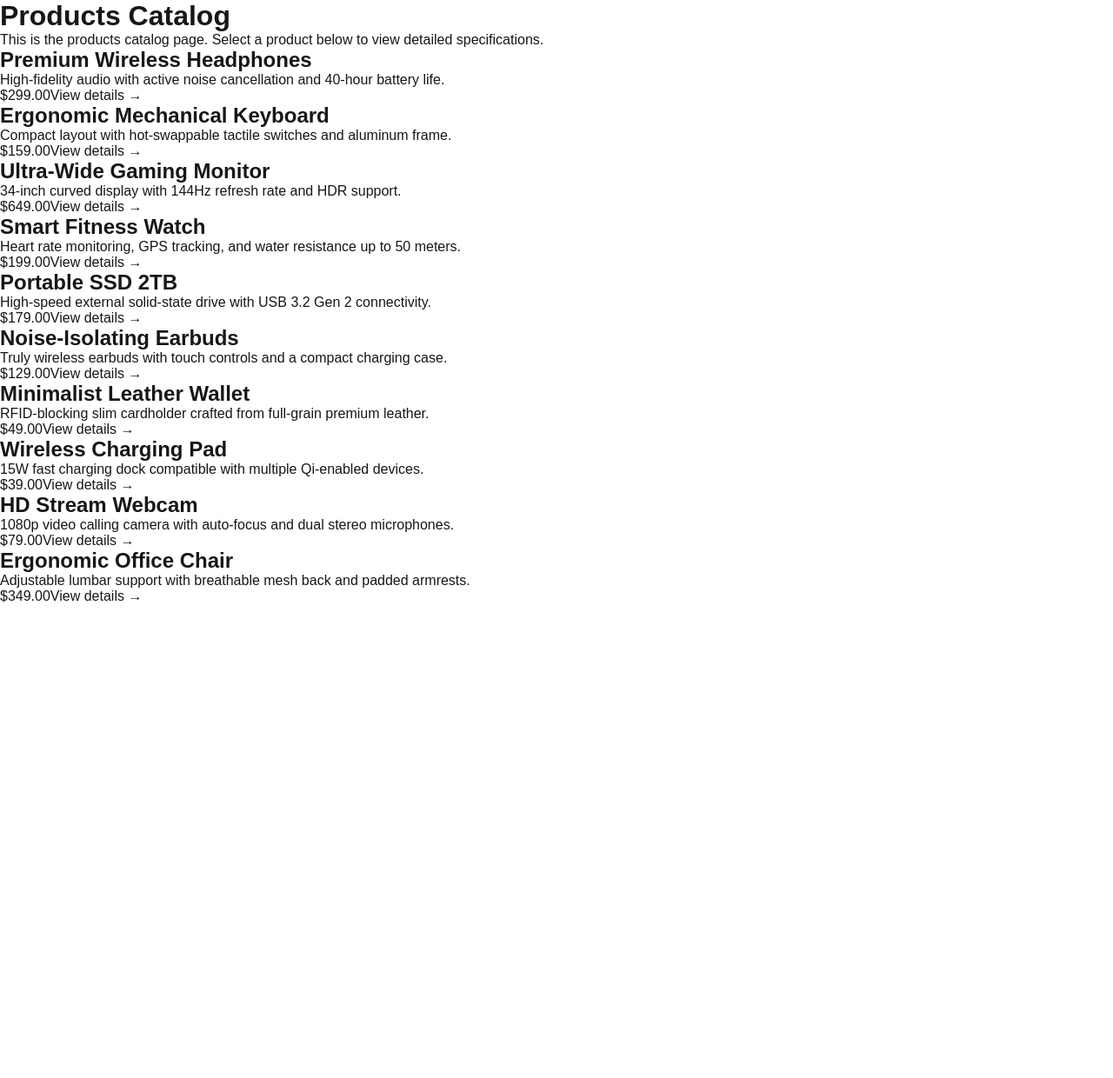
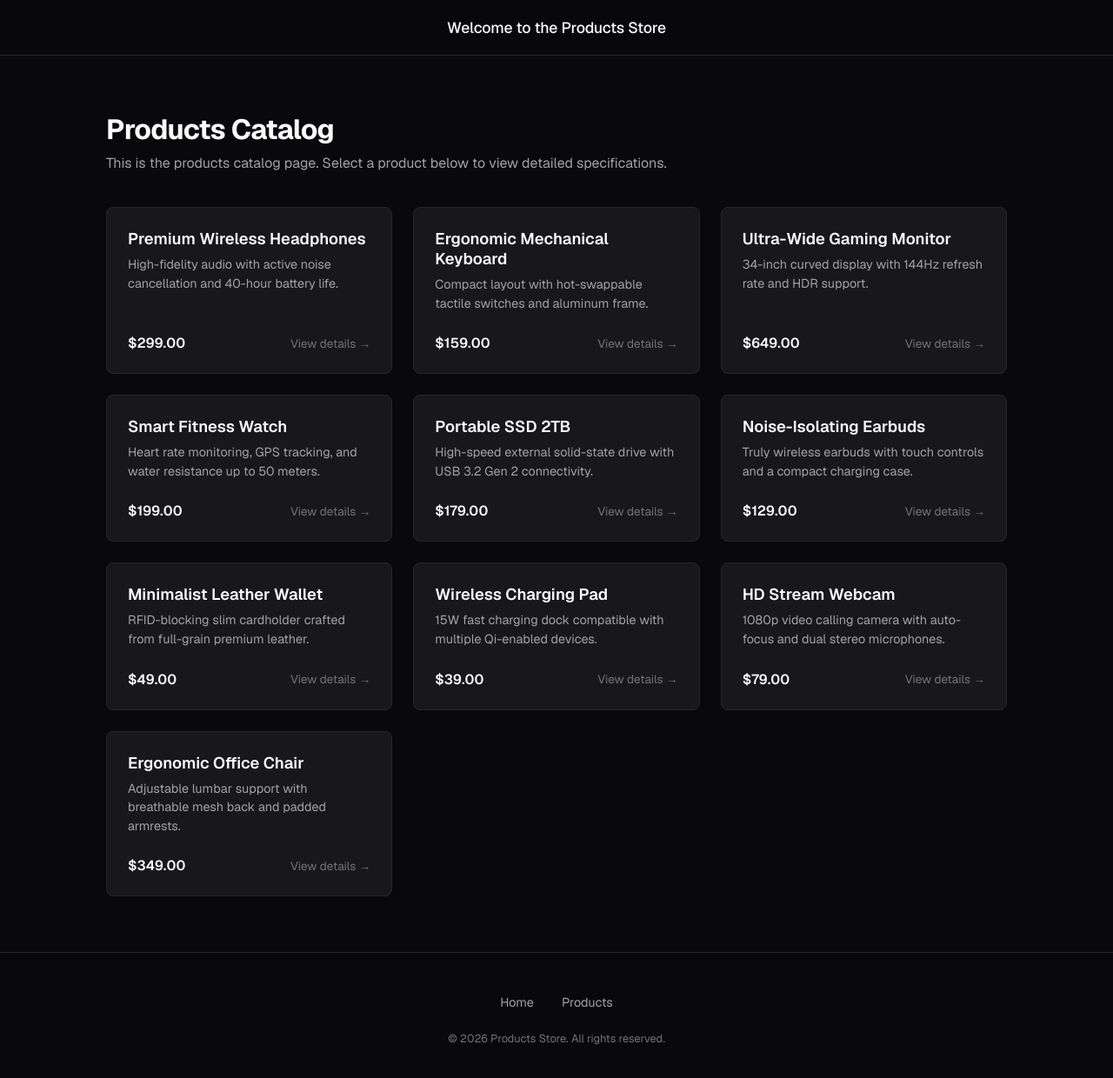
Before and after one commit to amanjoc12345-netizen/Next-Js-project, a Next.js app: page /products in a window 1280 px wide. Shown: the top 1240 px of the page at 87% size. Before the commit the page ends 800 px from the top, so only its background shows below. Built offline with nearby package versions, Linux system fonts and the light colour scheme.

Commit message:
layout task

```diff
--- a/app/globals.css
+++ b/app/globals.css
@@ -1,34 +1,21 @@
 :root {
-  --background: #ffffff;
-  --foreground: #171717;
-}
+  --bg-color: #09090b;
+  --bg-card: #18181b;
+  --bg-card-hover: #27272a;
+  --border-color: #27272a;
+  --border-hover: #3f3f46;
 
-@media (prefers-color-scheme: dark) {
-  :root {
-    --background: #0a0a0a;
-    --foreground: #ededed;
-  }
-}
+  --text-primary: #fafafa;
+  --text-secondary: #a1a1aa;
+  --text-muted: #71717a;
 
-html {
-  height: 100%;
-}
+  --primary: #ffffff;
+  --primary-hover: #e4e4e7;
 
-html,
-body {
-  max-width: 100vw;
-  overflow-x: hidden;
-}
+  --font-sans: var(--font-geist-sans), -apple-system, BlinkMacSystemFont, "Segoe UI", Roboto, Helvetica, Arial, sans-serif;
 
-body {
-  min-height: 100%;
-  display: flex;
-  flex-direction: column;
-  color: var(--foreground);
-  background: var(--background);
-  font-family: Arial, Helvetica, sans-serif;
-  -webkit-font-smoothing: antialiased;
-  -moz-osx-font-smoothing: grayscale;
+  --radius-md: 0.375rem;
+  --radius-lg: 0.5rem;
 }
 
 * {
@@ -37,13 +24,287 @@ body {
   margin: 0;
 }
 
+html, body {
+  width: 100%;
+  min-height: 100vh;
+  background-color: var(--bg-color);
+  color: var(--text-primary);
+  font-family: var(--font-sans);
+  -webkit-font-smoothing: antialiased;
+  -moz-osx-font-smoothing: grayscale;
+  overflow-x: hidden;
+}
+
+body {
+  display: flex;
+  flex-direction: column;
+}
+
 a {
   color: inherit;
   text-decoration: none;
 }
 
-@media (prefers-color-scheme: dark) {
-  html {
-    color-scheme: dark;
-  }
+/* Header Styles */
+.app-header {
+  position: sticky;
+  top: 0;
+  z-index: 50;
+  background-color: rgba(9, 9, 11, 0.8);
+  backdrop-filter: blur(8px);
+  border-bottom: 1px solid var(--border-color);
 }
+
+.header-container {
+  max-width: 1100px;
+  margin: 0 auto;
+  padding: 1.25rem 2rem;
+  display: flex;
+  justify-content: center;
+  align-items: center;
+}
+
+.header-title {
+  font-size: 1.1rem;
+  font-weight: 500;
+  color: var(--text-primary);
+  letter-spacing: -0.01em;
+}
+
+/* Main Content Area */
+.main-content {
+  flex: 1;
+  width: 100%;
+  max-width: 1100px;
+  margin: 0 auto;
+  padding: 4rem 2rem;
+}
+
+/* Footer Styles */
+.app-footer {
+  border-top: 1px solid var(--border-color);
+  background-color: #09090b;
+  padding: 3rem 2rem;
+  margin-top: auto;
+}
+
+.footer-container {
+  max-width: 1100px;
+  margin: 0 auto;
+  display: flex;
+  flex-direction: column;
+  align-items: center;
+  gap: 1.5rem;
+}
+
+.footer-nav {
+  display: flex;
+  gap: 2rem;
+}
+
+.footer-link {
+  font-size: 0.9rem;
+  color: var(--text-secondary);
+  font-weight: 400;
+  transition: color 0.15s ease;
+}
+
+.footer-link:hover {
+  color: var(--text-primary);
+}
+
+.footer-copyright {
+  font-size: 0.8rem;
+  color: var(--text-muted);
+}
+
+/* Buttons */
+.btn {
+  display: inline-flex;
+  align-items: center;
+  justify-content: center;
+  padding: 0.6rem 1.25rem;
+  font-size: 0.9rem;
+  font-weight: 500;
+  border-radius: var(--radius-md);
+  cursor: pointer;
+  transition: background-color 0.15s ease, border-color 0.15s ease;
+}
+
+.btn-primary {
+  background-color: var(--primary);
+  color: #000000;
+  border: 1px solid var(--primary);
+}
+
+.btn-primary:hover {
+  background-color: var(--primary-hover);
+  border-color: var(--primary-hover);
+}
+
+.btn-secondary {
+  background-color: transparent;
+  border: 1px solid var(--border-color);
+  color: var(--text-primary);
+}
+
+.btn-secondary:hover {
+  border-color: var(--border-hover);
+  background-color: var(--bg-card);
+}
+
+/* Homepage Styles */
+.page-container {
+  display: flex;
+  justify-content: center;
+  align-items: center;
+  min-height: 40vh;
+  text-align: center;
+}
+
+.welcome-section {
+  max-width: 600px;
+}
+
+.welcome-title {
+  font-size: 2.5rem;
+  font-weight: 700;
+  letter-spacing: -0.03em;
+  margin-bottom: 1rem;
+}
+
+.welcome-subtitle {
+  font-size: 1.05rem;
+  color: var(--text-secondary);
+  line-height: 1.6;
+  margin-bottom: 2rem;
+}
+
+.actions-wrapper {
+  display: flex;
+  justify-content: center;
+}
+
+/* Catalog Page Styles */
+.catalog-container {
+  display: flex;
+  flex-direction: column;
+  gap: 2.5rem;
+}
+
+.catalog-header {
+  text-align: left;
+}
+
+.catalog-title {
+  font-size: 2rem;
+  font-weight: 700;
+  letter-spacing: -0.02em;
+  margin-bottom: 0.5rem;
+}
+
+.catalog-description {
+  font-size: 1rem;
+  color: var(--text-secondary);
+}
+
+.catalog-grid {
+  display: grid;
+  grid-template-columns: repeat(auto-fill, minmax(300px, 1fr));
+  gap: 1.5rem;
+}
+
+.product-card {
+  background-color: var(--bg-card);
+  border: 1px solid var(--border-color);
+  border-radius: var(--radius-lg);
+  padding: 1.5rem;
+  display: flex;
+  flex-direction: column;
+  transition: border-color 0.15s ease, background-color 0.15s ease;
+}
+
+.product-card:hover {
+  border-color: var(--border-hover);
+  background-color: var(--bg-card-hover);
+}
+
+.product-info {
+  display: flex;
+  flex-direction: column;
+  height: 100%;
+}
+
+.product-name {
+  font-size: 1.15rem;
+  font-weight: 600;
+  margin-bottom: 0.5rem;
+}
+
+.product-desc {
+  font-size: 0.9rem;
+  color: var(--text-secondary);
+  line-height: 1.5;
+  margin-bottom: 1.5rem;
+  flex: 1;
+}
+
+.product-meta {
+  display: flex;
+  justify-content: space-between;
+  align-items: center;
+  margin-top: auto;
+}
+
+.product-price {
+  font-size: 1rem;
+  font-weight: 600;
+}
+
+.product-link-text {
+  font-size: 0.85rem;
+  color: var(--text-muted);
+}
+
+.product-card:hover .product-link-text {
+  color: var(--text-primary);
+}
+
+/* Details Page Styles */
+.details-container {
+  display: flex;
+  justify-content: center;
+  padding: 2rem 0;
+}
+
+.framed-details-box {
+  background-color: var(--bg-card);
+  border: 1px solid var(--border-color);
+  border-radius: var(--radius-lg);
+  padding: 3rem 2.5rem;
+  width: 100%;
+  max-width: 550px;
+  text-align: center;
+  position: relative;
+}
+
+.details-title {
+  font-size: 1.5rem;
+  font-weight: 700;
+  margin-bottom: 1rem;
+}
+
+.details-msg {
+  font-size: 1rem;
+  color: var(--text-secondary);
+  margin-bottom: 2rem;
+  padding: 1rem;
+  background-color: var(--bg-color);
+  border: 1px solid var(--border-color);
+  border-radius: var(--radius-md);
+}
+
+.details-actions {
+  display: flex;
+  justify-content: center;
+}
--- a/app/layout.js
+++ b/app/layout.js
@@ -1,4 +1,5 @@
 import { Geist, Geist_Mono } from "next/font/google";
+import Link from "next/link";
 import "./globals.css";
 
 const geistSans = Geist({
@@ -12,14 +13,38 @@ const geistMono = Geist_Mono({
 });
 
 export const metadata = {
-  title: "Create Next App",
-  description: "Generated by create next app",
+  title: "Premium Products Store",
+  description: "A state-of-the-art ecommerce catalog built with Next.js",
 };
 
 export default function RootLayout({ children }) {
   return (
     <html lang="en" className={`${geistSans.variable} ${geistMono.variable}`}>
-      <body>{children}</body>
+      <body>
+        <header className="app-header">
+          <div className="header-container">
+            <span className="header-title">Welcome to the Products Store</span>
+          </div>
+        </header>
+
+        <main className="main-content">
+          {children}
+        </main>
+
+        <footer className="app-footer">
+          <div className="footer-container">
+            <nav className="footer-nav">
+              <Link href="/" className="footer-link">
+                Home
+              </Link>
+              <Link href="/products" className="footer-link">
+                Products
+              </Link>
+            </nav>
+            <p className="footer-copyright">© {new Date().getFullYear()} Products Store. All rights reserved.</p>
+          </div>
+        </footer>
+      </body>
     </html>
   );
 }
```
